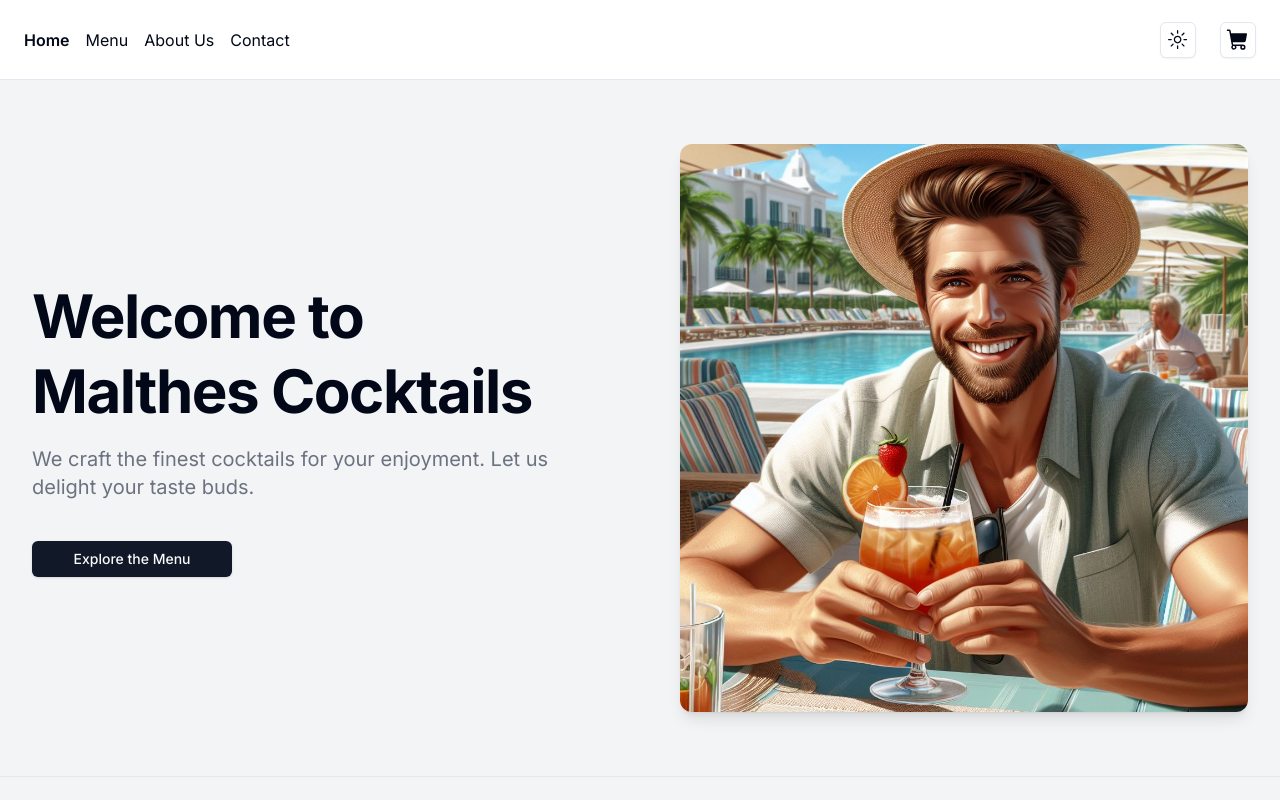
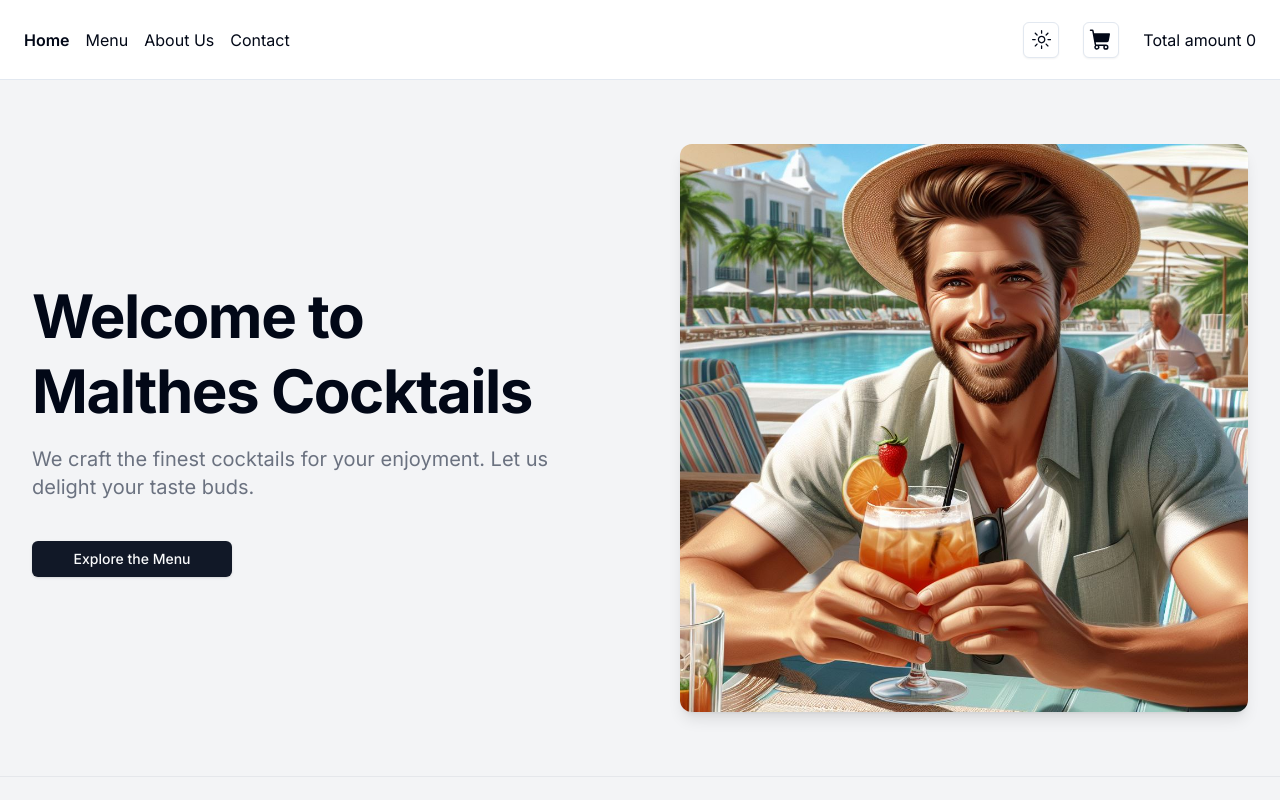
Before and after one commit to Asland3/lemonadestand, a Next.js app: page / in a window 1280 px wide. Shown: the top 800 px of the page. Built offline with nearby package versions, Linux system fonts and the light colour scheme.

Commit message:
Add sonner and zustand dependencies, and update header component

```diff
--- a/package.json
+++ b/package.json
@@ -18,8 +18,10 @@
     "next-themes": "^0.2.1",
     "react": "^18",
     "react-dom": "^18",
+    "sonner": "^1.4.0",
     "tailwind-merge": "^2.2.1",
-    "tailwindcss-animate": "^1.0.7"
+    "tailwindcss-animate": "^1.0.7",
+    "zustand": "^4.5.1"
   },
   "devDependencies": {
     "@types/node": "^20",
--- a/src/app/layout.tsx
+++ b/src/app/layout.tsx
@@ -4,6 +4,7 @@ import "./globals.css";
 import { ThemeProvider } from "@/components/theme-provider";
 import Footer from "@/components/footer";
 import Header from "@/components/header";
+import { Toaster } from "@/components/ui/sonner";
 
 const inter = Inter({ subsets: ["latin"] });
 
@@ -30,6 +31,7 @@ export default function RootLayout({
           {children}
           <Footer />
         </ThemeProvider>
+        <Toaster />
       </body>
     </html>
   );
--- a/src/app/page.tsx
+++ b/src/app/page.tsx
@@ -5,6 +5,7 @@ import { Button } from "@/components/ui/button";
 import Image from "next/image";
 import { useEffect, useState } from "react";
 import cocktailsData from "@/lib/cocktials.json";
+import useCart from "@/hooks/use-cart";
 
 export default function Home() {
   const [cocktails, setCocktails] = useState<CocktailsModel[]>([]);
@@ -13,6 +14,12 @@ export default function Home() {
     setCocktails(cocktailsData.cocktailsData);
     console.log(cocktailsData.cocktailsData);
   }, []);
+
+  const cart = useCart();
+
+  const onAddtoCart = (cocktail: CocktailsModel) => {
+    cart.addItem(cocktail);
+  }
 
   return (
     <main className="flex-1">
@@ -23,21 +30,6 @@ export default function Home() {
               <h1 className="text-3xl font-bold tracking-tight sm:text-4xl md:text-5xl/none lg:text-6xl/none lg:leading-tight">
                 Welcome to Malthes Cocktails
               </h1>
-
-              {/* <div>
-                {cocktails.map((cocktail, index) => (
-                  <div key={index}>
-                    <h2>{cocktail.strCategory}</h2>
-                    <p>{cocktail.strDrinkAlternate}</p>
-                    <Image
-                      src={cocktail.strDrinkThumb!}
-                      alt={cocktail.strDrink!}
-                      width={500}
-                      height={300}
-                    />
-                  </div>
-                ))}
-              </div> */}
 
               <p className="max-w-[600px] mt-6 text-base text-gray-500 md:text-xl dark:text-gray-400 lg:text-base/each lg:mt-4">
                 We craft the finest cocktails for your enjoyment. Let us delight
@@ -71,10 +63,7 @@ export default function Home() {
       </div>
 
       <div className="flex justify-center bg-gray-100 py-12 dark:bg-gray-950 lg:px-6">
-        <div
-          id="cocktails"
-          className="grid grid-cols-1 md:grid-cols-3 gap-32 "
-        >
+        <div id="cocktails" className="grid grid-cols-1 md:grid-cols-3 gap-32 ">
           {cocktails.map((cocktail) => (
             <div key={cocktail.idDrink} className="flex flex-col gap-5">
               <div className="space-y-2">
@@ -100,66 +89,12 @@ export default function Home() {
                 <span className="text-2xl font-bold">
                   {cocktail.strPrice} $
                 </span>
-                <Button size="sm">Add to Cart</Button>
+                <Button size="sm" onClick={() => onAddtoCart(cocktail)}>Add to Cart</Button>
               </div>
             </div>
           ))}
         </div>
       </div>
-
-      {/* <div className="flex flex-col gap-5 ">
-          <div className="space-y-2">
-            <h2 className="text-2xl font-bold tracking-tight sm:text-3xl md:text-4xl">
-              Margarita
-            </h2>
-            <p className="text-gray-500 dark:text-gray-400">
-              The classic Margarita is a perfect balance of sweet, sour, and
-              tequila.
-            </p>
-          </div>
-
-          <div className="">
-            <Image
-              alt="Image"
-              className="aspect-square object-cover rounded-xl"
-              height="400"
-              src="/strawberry.jpg"
-              width="400"
-            />
-          </div>
-
-          <div className="flex items-end space-x-4">
-            <span className="text-2xl font-bold">$10.00</span>
-            <Button size="sm">Add to Cart</Button>
-          </div>
-        </div>
-
-        <div className="flex flex-col gap-5  ">
-          <div className="space-y-2">
-            <h2 className="text-2xl font-bold tracking-tight sm:text-3xl md:text-4xl">
-              Margarita
-            </h2>
-            <p className="text-gray-500 dark:text-gray-400">
-              The classic Margarita is a perfect balance of sweet, sour, and
-              tequila.
-            </p>
-          </div>
-
-          <div className="">
-            <Image
-              alt="Image"
-              className="aspect-square object-cover rounded-xl"
-              height="400"
-              src="/strawberry.jpg"
-              width="400"
-            />
-          </div>
-
-          <div className="flex items-end space-x-4">
-            <span className="text-2xl font-bold">$10.00</span>
-            <Button size="sm">Add to Cart</Button>
-          </div>
-        </div> */}
     </main>
   );
 }
--- a/src/components/header.tsx
+++ b/src/components/header.tsx
@@ -21,9 +21,12 @@ import {
   CardTitle,
 } from "@/components/ui/card";
 import Image from "next/image";
+import useCart from "@/hooks/use-cart";
 
 function Header() {
   const { setTheme } = useTheme();
+
+  const cart = useCart();
 
   return (
     <header className="flex items-center h-14 border-b w-full lg:h-20 px-6 dark:bg-gray-900">
@@ -64,14 +67,15 @@ function Header() {
             </Button>
           </DropdownMenuTrigger>
           <DropdownMenuContent align="end">
-            {/* <Card> */}
             <CardHeader>
               <CardTitle className="text-lg text-center">Your cart</CardTitle>
             </CardHeader>
-            <CardContent className="w-[300px]">
+
+            {cart.items.map((item) => (
+              <CardContent className="w-[300px]" key={item.idDrink}>
                 <div>
                   <p className="text-gray-500 dark:text-gray-400 mb-2">
-                  Margarita
+                    {item.strDrink}
                   </p>
                   <div className="flex flex-row justify-between">
                     <div className="overflow-hidden rounded-xl shadow-lg w-full lg:w-auto">
@@ -79,30 +83,35 @@ function Header() {
                         alt="Image"
                         className="object-cover"
                         height="70"
-                      src="/strawberry.jpg"
+                        src={item.strDrinkThumb!}
                         width="70"
                       />
                     </div>
 
                     <div className="flex flex-col items-center justify-center ml-3">
-                    <p className="font-bold">$10.00</p>
+                      <p className="font-bold">{item.strPrice} $</p>
                       <div className=" mt-2">
-                      <button>-</button>
+                        <button onClick={() => cart.removeItem(item.idDrink!)}>
+                          -
+                        </button>
                         <span className="mx-2">1</span>
-                      <button>+</button>
+                        <button onClick={() => cart.addItem(item)}>+</button>
                       </div>
                     </div>
                   </div>
                 </div>
               </CardContent>
+            ))}
+
             <CardFooter className="flex flex-col justify-center">
               <p className="font-bold mb-2">Total: $10.00</p>
 
               <Button>Go to Cart</Button>
             </CardFooter>
-            {/* </Card> */}
           </DropdownMenuContent>
         </DropdownMenu>
+
+        <p>Total amount {cart.items.length}</p>
       </div>
     </header>
   );
--- /dev/null
+++ b/src/components/ui/sonner.tsx
@@ -0,0 +1,31 @@
+"use client"
+
+import { useTheme } from "next-themes"
+import { Toaster as Sonner } from "sonner"
+
+type ToasterProps = React.ComponentProps<typeof Sonner>
+
+const Toaster = ({ ...props }: ToasterProps) => {
+  const { theme = "system" } = useTheme()
+
+  return (
+    <Sonner
+      theme={theme as ToasterProps["theme"]}
+      className="toaster group"
+      toastOptions={{
+        classNames: {
+          toast:
+            "group toast group-[.toaster]:bg-background group-[.toaster]:text-foreground group-[.toaster]:border-border group-[.toaster]:shadow-lg",
+          description: "group-[.toast]:text-muted-foreground",
+          actionButton:
+            "group-[.toast]:bg-primary group-[.toast]:text-primary-foreground",
+          cancelButton:
+            "group-[.toast]:bg-muted group-[.toast]:text-muted-foreground",
+        },
+      }}
+      {...props}
+    />
+  )
+}
+
+export { Toaster }
--- /dev/null
+++ b/src/hooks/use-cart.ts
@@ -0,0 +1,52 @@
+import { CocktailsModel } from "@/cocktailsmodel";
+import { toast } from "sonner";
+import { create } from "zustand";
+import { createJSONStorage, persist } from "zustand/middleware";
+
+interface CartStore {
+  items: CocktailsModel[];
+  addItem: (data: CocktailsModel) => void;
+  removeItem: (id: string) => void;
+  removeAll: () => void;
+}
+
+const useCart = create(
+  persist<CartStore>(
+    (set, get) => ({
+      items: [],
+      addItem: (data: CocktailsModel) => {
+        debugger;
+        const currentItems = get().items;
+        const existingItem = currentItems.find(
+          (item) => item.idDrink === data.idDrink
+        );
+
+        if (existingItem) {
+          // Add a toast here
+          toast.error(`${data.strDrink} is already in your cart`, {
+            position: "top-center",
+          });
+        }
+
+        set({ items: [...get().items, data] });
+        toast.success(`${data.strDrink} has been added to your cart`, {
+          position: "top-center",
+        });
+      },
+      removeItem: (id: string) => {
+        set({ items: [...get().items.filter((item) => item.idDrink !== id)] });
+        // toast here
+        toast.error(`Item has been removed from your cart`, {
+          position: "top-center",
+        });
+      },
+      removeAll: () => set({ items: [] }),
+    }),
+    {
+      name: "cart-storage",
+      storage: createJSONStorage(() => localStorage),
+    }
+  )
+);
+
+export default useCart;
```
Also changed, not shown: 1 other file (tests, documents, lock files or other folders). Lines whose indentation alone changed are shown as unchanged.
